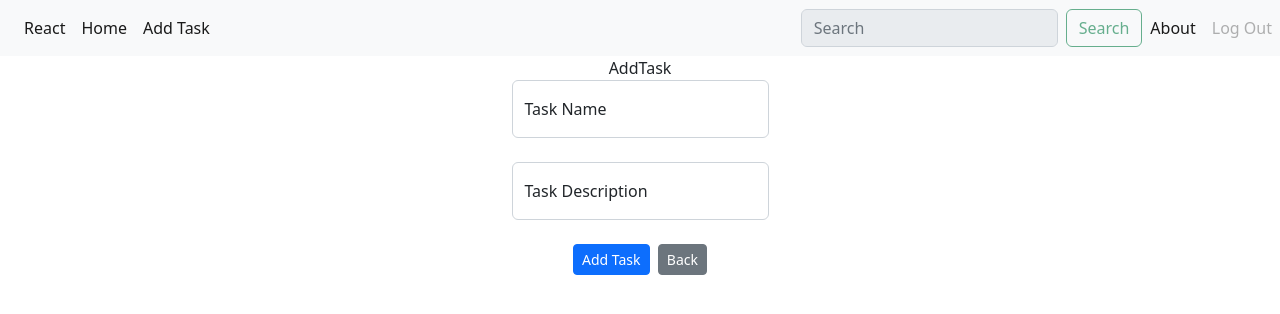
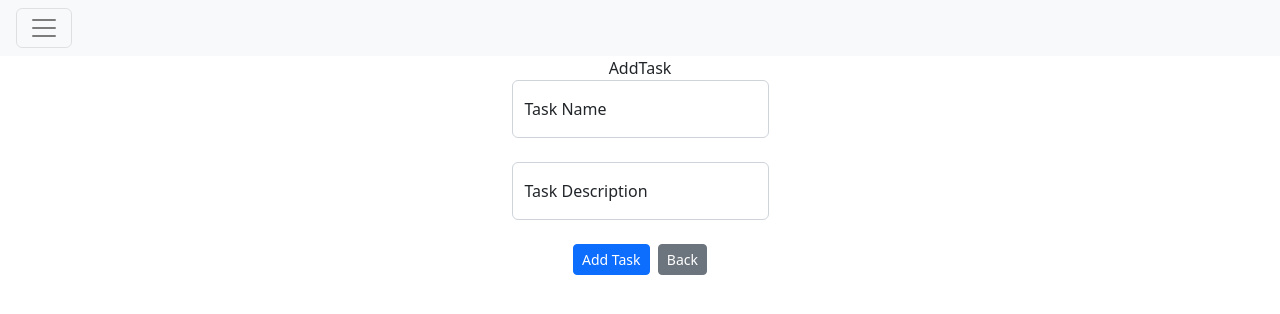
Before and after one commit to Pruthvik007/React, a React (Create React App) app in the folder todo-list-app/: page /addTask in a window 1280 px wide. Shown: the top 314 px of the page. Built offline with nearby package versions, Linux system fonts and the light colour scheme.

Commit message:
Fixed Nav Bar

```diff
--- a/todo-list-app/src/task-list-app/components/common/Header.js
+++ b/todo-list-app/src/task-list-app/components/common/Header.js
@@ -4,27 +4,29 @@ import { Link } from "react-router-dom";
 const Header = () => {
   return (
     <div>
-      <nav className="navbar navbar-expand-lg navbar-light bg-light pl-3">
-        <ul className="navbar-nav">
-          <li className="nav-item active">
-            <Link className="nav-link" to="/">
-              React
-            </Link>
-          </li>
-        </ul>
+      <nav className="navbar navbar-light bg-light pl-3">
         <button
           className="navbar-toggler"
           type="button"
-          data-toggle="collapse"
-          data-target="#navbarNav"
+          data-bs-toggle="collapse"
+          data-bs-target="#navbarNav"
           aria-controls="navbarNav"
           aria-expanded="false"
           aria-label="Toggle navigation"
         >
           <span className="navbar-toggler-icon"></span>
         </button>
-        <div className="collapse navbar-collapse" id="navbarNav">
-          <ul className="navbar-nav">
+      </nav>
+      <div
+        className="navbar navbar-expand-md collapse navbar-collapse"
+        id="navbarNav"
+      >
+        <ul className="nav navbar-nav mr-auto">
+          <li className="nav-item active">
+            <Link className="nav-link" to="/">
+              React
+            </Link>
+          </li>
           <li className="nav-item active">
             <Link className="nav-link" to="/">
               Home
@@ -36,7 +38,7 @@ const Header = () => {
             </Link>
           </li>
         </ul>
-          <ul className="navbar-nav ml-auto">
+        <ul className="nav navbar-nav ml-auto">
           <form className="form-inline">
             <input
               className="form-control mr-sm-2"
@@ -65,7 +67,6 @@ const Header = () => {
           </li>
         </ul>
       </div>
-      </nav>
     </div>
   );
 };
```
Lines whose indentation alone changed are shown as unchanged.
